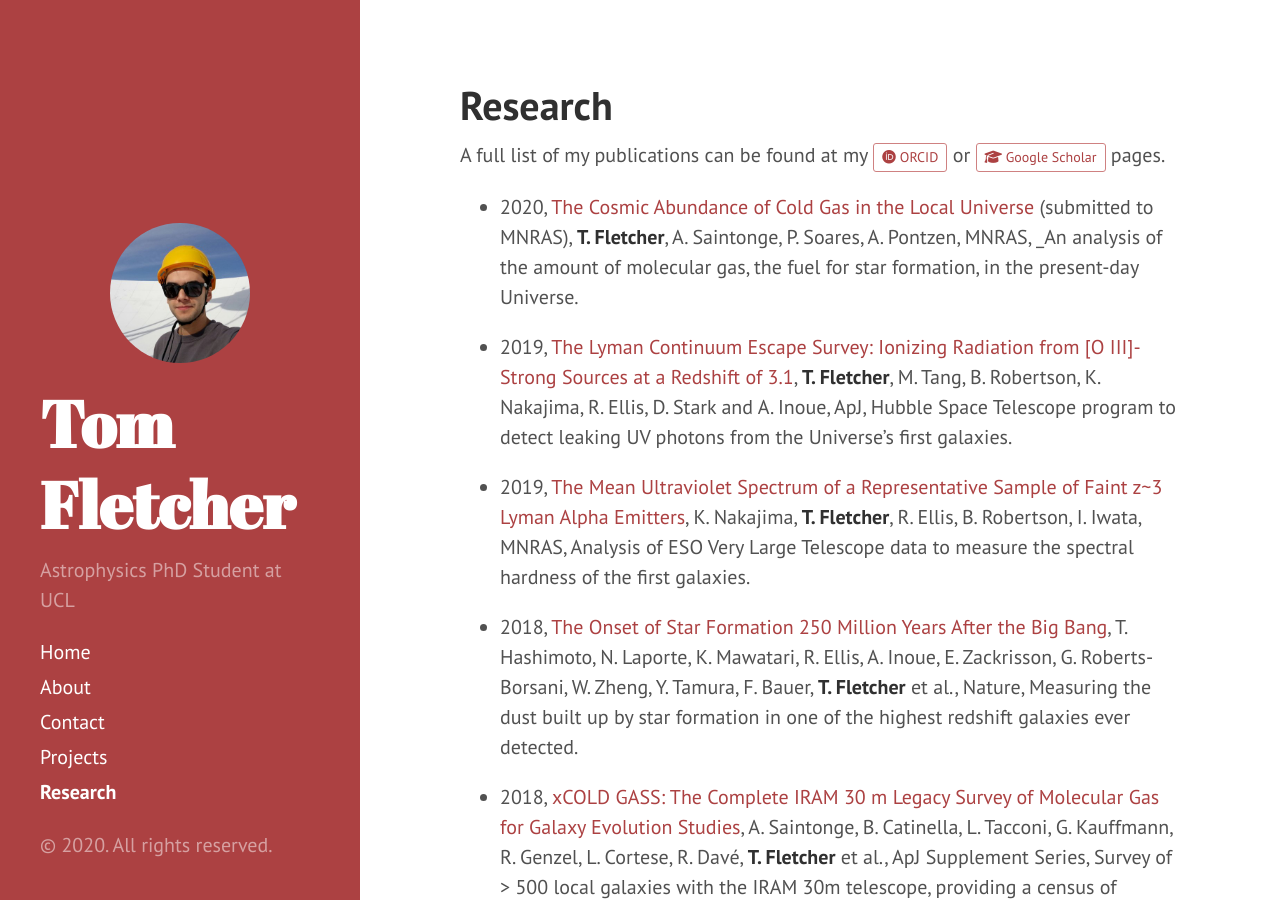
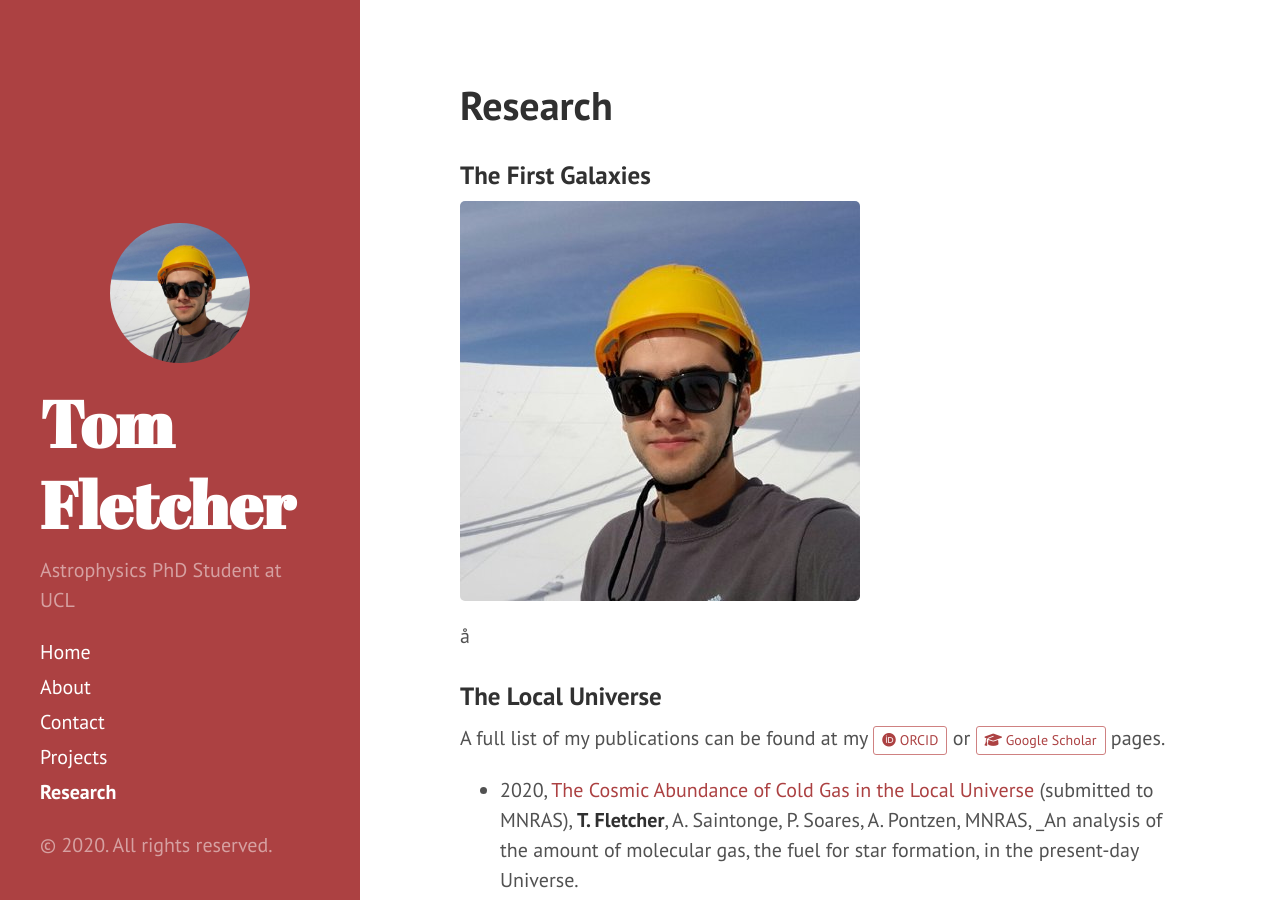
Before and after one commit to tomjf/tomjf.github.io, a Jekyll site: the page built from research.md, in a window 1280 px wide and 900 px high. Built offline with Jekyll 4.4.1, drawn with Linux system fonts in a browser that asks for light colours; nearby versions of some CDN libraries.

Commit message:
added some images

```diff
--- a/research.md
+++ b/research.md
@@ -3,6 +3,14 @@ title: Research
 layout: page
 order: 3
 ---
+
+### The First Galaxies
+
+![Frontier Fields](public/images/tel.jpg)å
+
+### The Local Universe
+
+
 
 A full list of my publications can be found at my <a class="openSourceLink" href="https://orcid.org/0000-0002-1633-1117"><i class="fab fa-orcid"></i> ORCID</a> or <a class="openSourceLink" href="https://scholar.google.com/citations?user=FcaLV1gAAAAJ&hl=en"><i class="fas fa-graduation-cap"></i> Google Scholar</a> pages.
 
```
Also changed, not shown: 3 other files.
